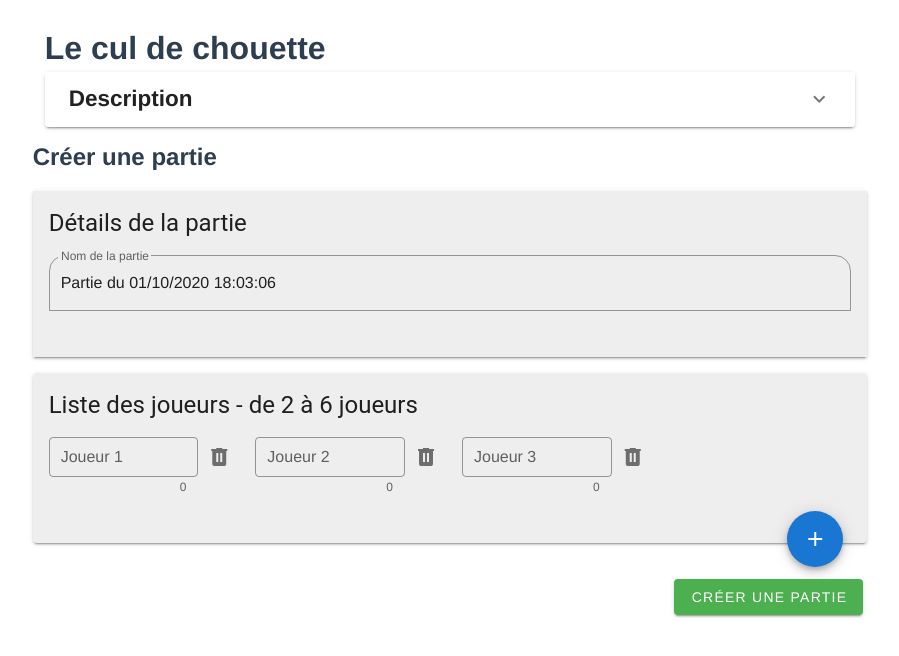
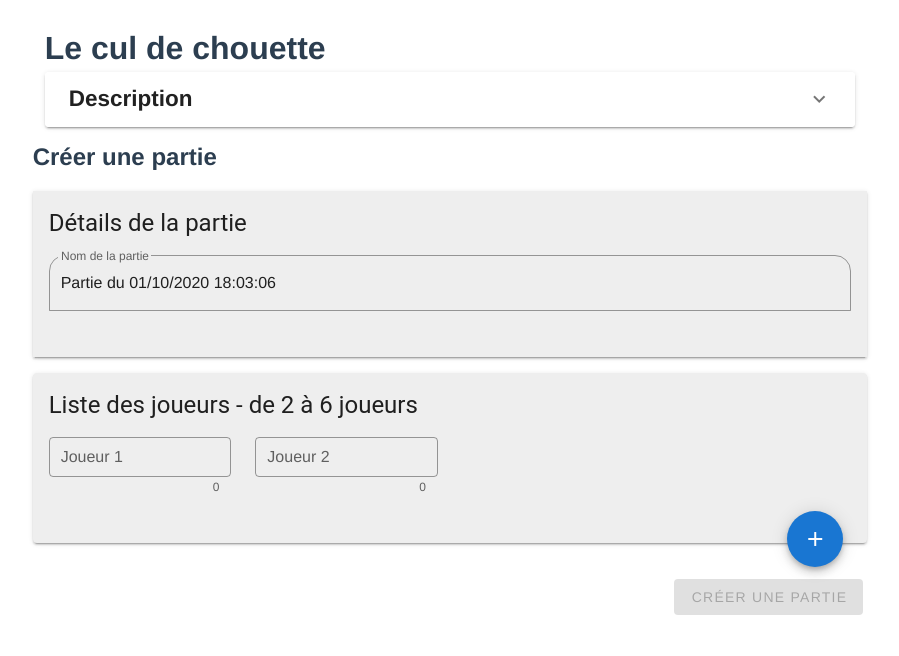
Before and after one commit to Kize/cul-de-chouette, a Vue app: page / in a window 1280 px wide. Shown: the top 656 px of the page, without its empty margins (190-1089 px from the left). Built offline with nearby package versions, Linux system fonts and the light colour scheme; the HTML template or start-up script is replaced by a standard one.

Commit message:
refactor: use form validation on newGameForm

```diff
--- a/src/views/home/components/NewGameForm.vue
+++ b/src/views/home/components/NewGameForm.vue
@@ -1,5 +1,5 @@
 <template>
-  <v-form ref="form" lazy-validation>
+  <v-form ref="formRef" v-model="isFormValid">
     <h2>Créer une partie</h2>
 
     <v-card color="grey lighten-3" class="my-4" tile>
@@ -7,8 +7,9 @@
 
       <v-card-text>
         <v-text-field
+          label="Nom de la partie"
           v-model="gameName"
-          label="Nom de la partie"
+          :rules="newPlayerNameRules"
           outlined
           shaped
           clearable
@@ -23,13 +24,13 @@
 
       <v-card-text class="pb-0">
         <v-row>
-          <v-col cols="3" v-for="(player, index) of playerNames" :key="index">
+          <v-col cols="3" v-for="(_, index) of playerNames" :key="index">
             <v-text-field
+              :label="'Joueur ' + (index + 1)"
               v-model="playerNames[index]"
-              :label="'Joueur ' + (index + 1)"
+              :rules="newPlayerNameRules"
               clearable
               outlined
-              :rules="rules"
               counter
               dense
               :append-outer-icon="
@@ -58,7 +59,12 @@
 
     <v-row class="pt-8">
       <v-spacer></v-spacer>
-      <v-btn color="success" class="mr-4" @click="createGame">
+      <v-btn
+        color="success"
+        class="mr-4"
+        @click="createGame"
+        :disabled="!isFormValid"
+      >
         Créer une partie
       </v-btn>
     </v-row>
@@ -69,16 +75,17 @@
 import { Component, Vue } from "vue-property-decorator";
 import { StartGameData } from "@/store/current-game/current-game.interface";
 import { ROUTES } from "@/router";
+import { newPlayerNameRules } from "@/domain/form-validation-rules";
 
 @Component({
   components: {}
 })
 export default class NewGameForm extends Vue {
+  isFormValid = true;
+
   gameName = `Partie du ${new Date().toLocaleString("FR-fr").split(" à ")[0]}`;
-  playerNames: Array<string> = ["", "", ""];
-  rules = [
-    (v: string) => (v.length > 0 && v.length <= 10) || "10 caractères max."
-  ];
+  playerNames: Array<string> = ["", ""];
+  readonly newPlayerNameRules = newPlayerNameRules;
 
   canRemovePlayer(): boolean {
     return this.playerNames.length > 2;
```
